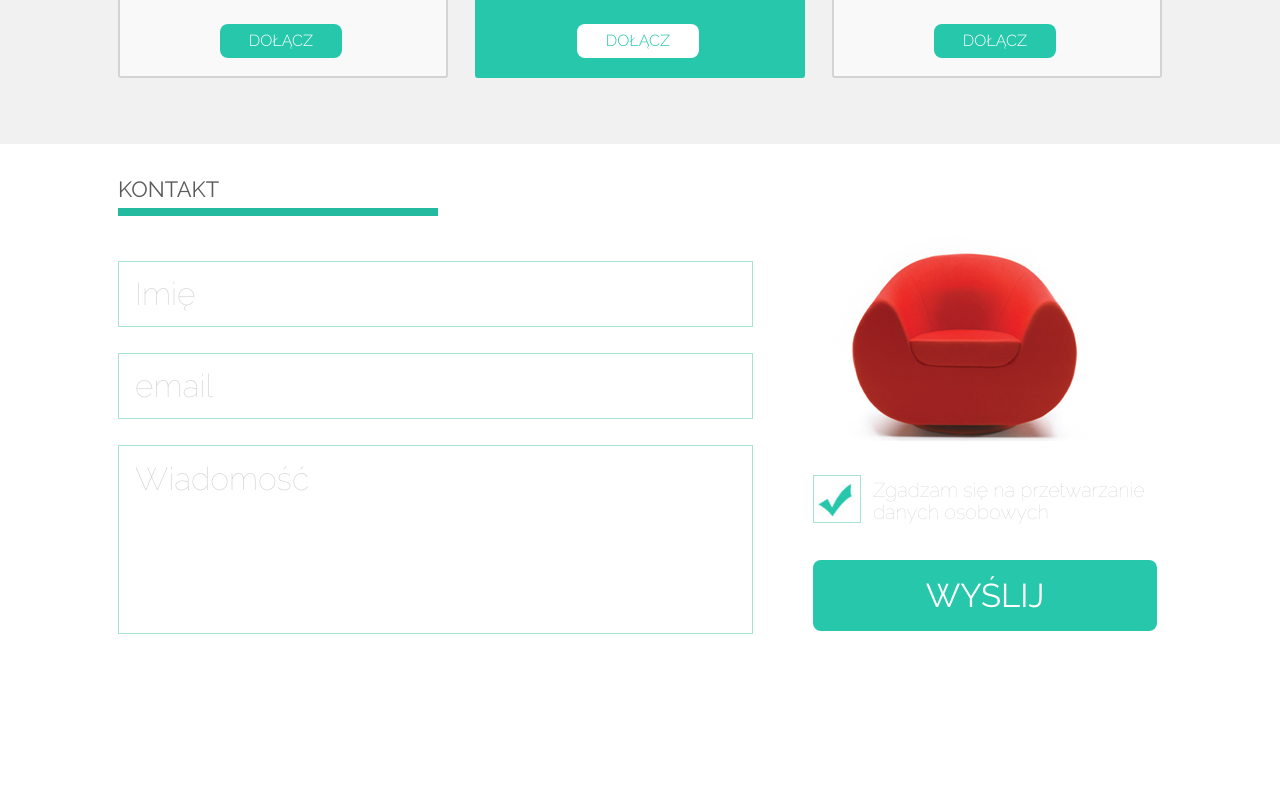
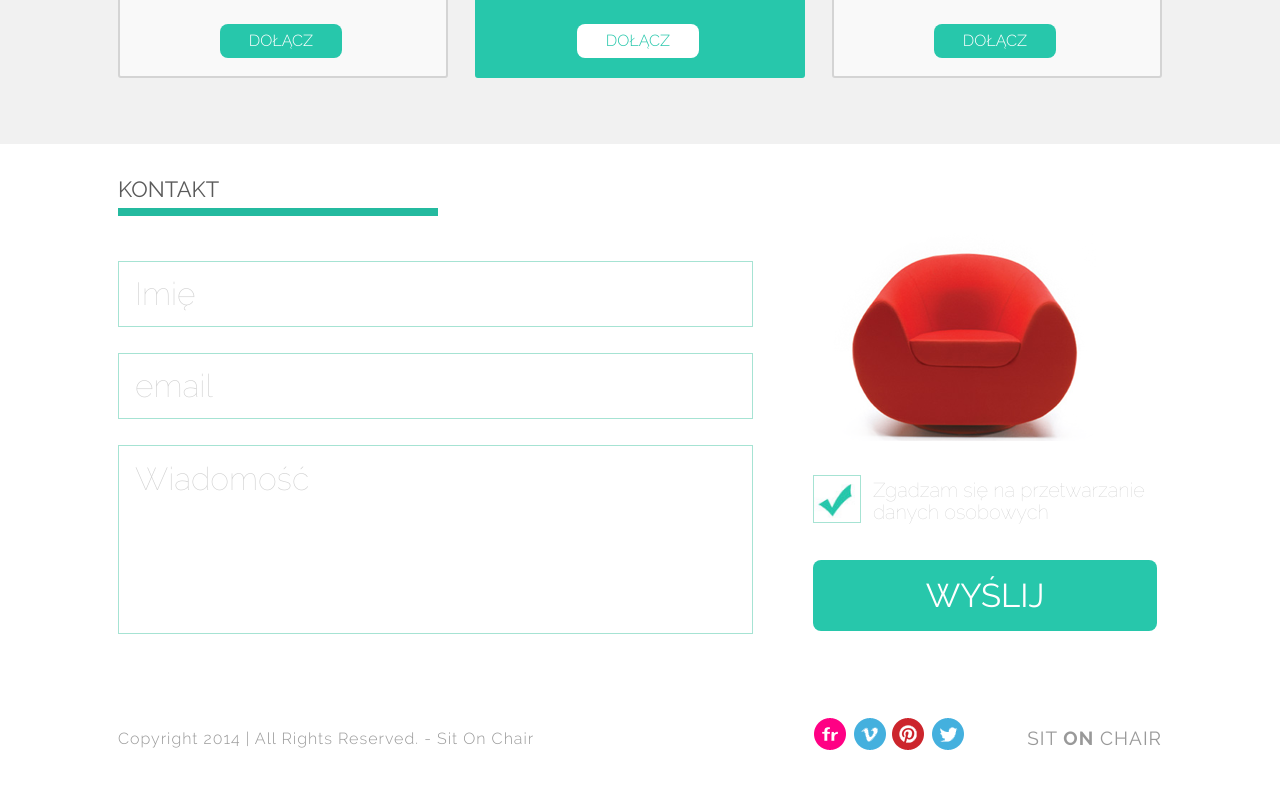
Before and after one commit to macmenak/Sit-on-chair_website, a plain HTML site: page index.html in a window 1280 px wide. Shown: the part 1452-2240 px from the top of the page. Before the commit the page ends 2201 px from the top, so only its background shows below. Drawn offline with Linux system fonts and the light colour scheme.

Commit message:
Finish footer

```diff
--- a/css/style.css
+++ b/css/style.css
@@ -536,7 +536,7 @@ a.join {
 }
 
 #contact {
-    padding: 32px 0 85px 0;
+    padding: 32px 0 65px 0;
 }
 
 #contact h2{
@@ -639,3 +639,33 @@ a.send {
     border-radius: 8px;
     text-align: center;
 }
+
+footer {
+    padding-bottom: 40px;
+}
+
+.copyright {
+    font-size: 16px;
+    font-weight: 200;
+    color: #999999;
+    letter-spacing: 1px;
+}
+
+.socialIcons {
+    float: left;
+    margin-top:-13px;
+}
+
+.footerLogo {
+    float: right;
+    font-size: 19px;
+    letter-spacing: 1px;
+    margin-top: -2px;
+    font-weight: 400;
+    text-transform: uppercase;
+    color: #999999;
+}
+
+.footerLogo strong {
+    font-weight: bold;
+}
--- a/index.html
+++ b/index.html
@@ -167,6 +167,22 @@
         </div>
     </section>
     <footer>
+        <div class="main_width clearfix">
+            <div class="col-7">
+                <span class="copyright">Copyright 2014 | All Rights Reserved. - Sit On Chair</span>
+            </div>
+            <div class="col-5 offset">
+                <div class="socialIcons">
+                    <a href="#"><img src="images/flickr.png"></a>
+                    <a href="#"><img src="images/vimeo.png"></a>
+                    <a href="#"><img src="images/pinterest.png"></a>
+                    <a href="#"><img src="images/twitter.png"></a>
+                </div>
+                <div class="footerLogo">
+                    Sit <strong>On</strong> Chair
+                </div>
+            </div>
+        </div>
     </footer>
 </body>
 </html>
```
